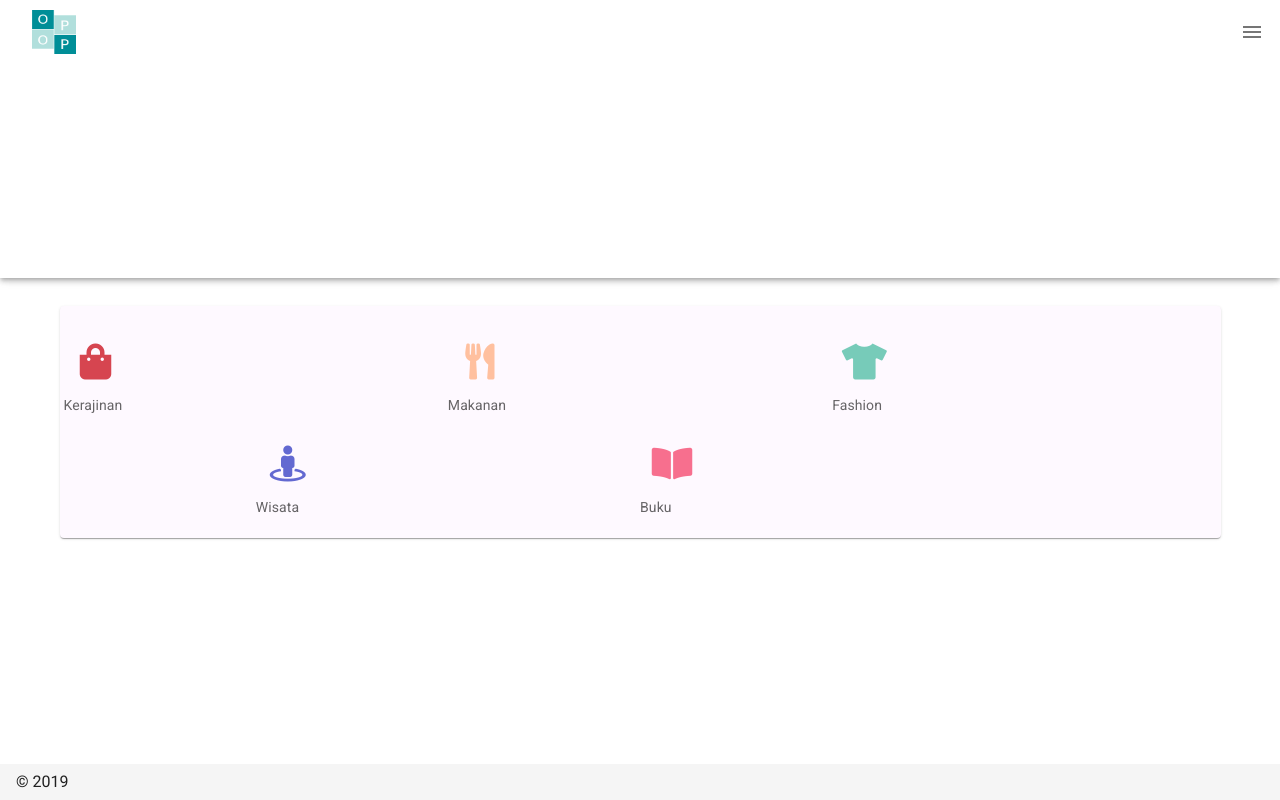
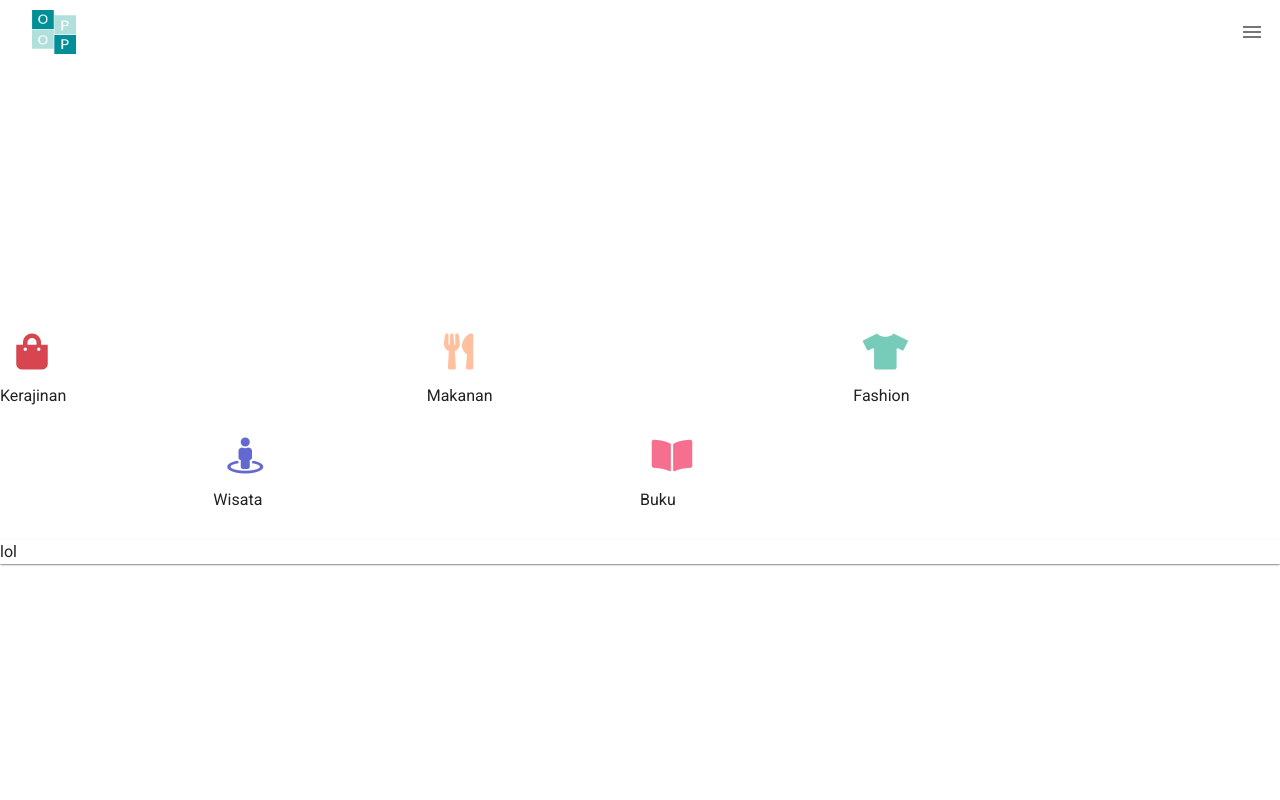
Before and after one commit to captainjex/tasik-opop, a Nuxt app: page / in a window 1280 px wide. Built offline with nearby package versions, Linux system fonts and the light colour scheme.

Commit message:
reorder tampilan index

```diff
--- a/layouts/default.vue
+++ b/layouts/default.vue
@@ -23,6 +23,8 @@
       </v-list>
     </v-navigation-drawer>
     <v-toolbar
+      color="white"
+      class="elevation-1"
       fixed
       app
     >
@@ -44,17 +46,8 @@
       </v-btn>
     </v-toolbar>
     <v-content>
-      <v-container fill-height>
-        <nuxt />
-      </v-container>
+      <nuxt />
     </v-content>
-    <v-footer
-      app
-      absolute
-      inset
-    >
-      <span>&copy; 2019</span>
-    </v-footer>
   </v-app>
 </template>
 
--- a/pages/index.vue
+++ b/pages/index.vue
@@ -1,9 +1,6 @@
 <template>
-  <v-layout justify-center>
-    <v-flex>
-      <!-- <v-img src="/app-logo.png" height="150px" contain /> -->
-      <v-card :class="$style.cardMenu" class="mt-4 elevation-1" color="#fef9ff">
-        <v-card-text>
+  <div>
+    <v-container fluid class="white">
       <v-layout row wrap justify-center class="mt-2">
         <v-flex v-for="(menu, index) in indexMenus" :key="index" xs4 class="text-xs-center my-0 py-0">
           <v-btn
@@ -20,10 +17,11 @@
           <p>{{ menu.name }}</p>
         </v-flex>
       </v-layout>
-        </v-card-text>
-      </v-card>
-    </v-flex>
+    </v-container>
+    <v-layout class="white mt-3 elevation-1">
+      lol
     </v-layout>
+  </div>
 </template>
 
 <script>
```
Lines whose indentation alone changed are shown as unchanged.
